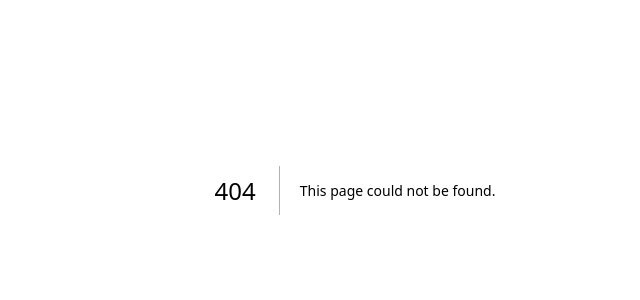
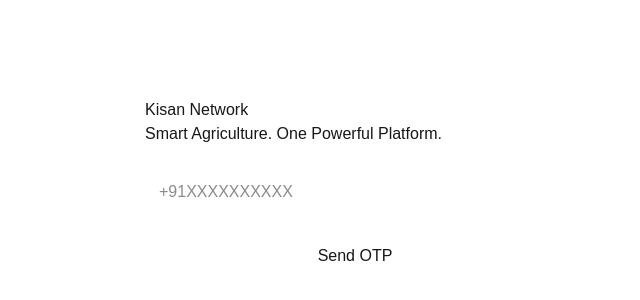
Before and after one commit to dipanshuptdr07-pixel/kisan-network, a Next.js app in the folder apps/web/: page /login in a window 1280 px wide. Before the commit this address had no page. Shown: the part 210-510 px from the top of the page, without its empty margins (285-925 px from the left). Built offline with nearby package versions, Linux system fonts and the light colour scheme.

Commit message:
feat: add auth login and role onboarding screens

```diff
--- /dev/null
+++ b/apps/web/src/app/login/page.tsx
@@ -0,0 +1,62 @@
+"use client";
+
+import { useState } from "react";
+import { createClient } from "@/lib/supabase/client";
+
+export default function LoginPage() {
+  const [phone, setPhone] = useState("");
+  const [loading, setLoading] = useState(false);
+  const [message, setMessage] = useState("");
+
+  async function sendOtp() {
+    if (!phone.trim()) {
+      setMessage("Phone number enter karo.");
+      return;
+    }
+
+    setLoading(true);
+    setMessage("");
+
+    const supabase = createClient();
+
+    const { error } = await supabase.auth.signInWithOtp({
+      phone: phone.trim(),
+    });
+
+    setLoading(false);
+
+    if (error) {
+      setMessage(error.message);
+      return;
+    }
+
+    setMessage("OTP sent successfully.");
+  }
+
+  return (
+    <main style={{ minHeight: "100vh", display: "grid", placeItems: "center", padding: 24 }}>
+      <section style={{ width: "100%", maxWidth: 420 }}>
+        <h1>Kisan Network</h1>
+        <p>Smart Agriculture. One Powerful Platform.</p>
+
+        <input
+          type="tel"
+          placeholder="+91XXXXXXXXXX"
+          value={phone}
+          onChange={(e) => setPhone(e.target.value)}
+          style={{ width: "100%", padding: 14, marginTop: 20 }}
+        />
+
+        <button
+          onClick={sendOtp}
+          disabled={loading}
+          style={{ width: "100%", padding: 14, marginTop: 12 }}
+        >
+          {loading ? "Sending..." : "Send OTP"}
+        </button>
+
+        {message && <p style={{ marginTop: 16 }}>{message}</p>}
+      </section>
+    </main>
+  );
+}
--- /dev/null
+++ b/apps/web/src/app/onboarding/page.tsx
@@ -0,0 +1,35 @@
+"use client";
+
+import { useState } from "react";
+
+const roles = [
+  ["farmer", "🌾", "Farmer"],
+  ["buyer", "🛒", "Buyer / Trader"],
+  ["company", "🏢", "Agri Company"],
+  ["expert", "👨‍🌾", "Agriculture Expert"],
+];
+
+export default function OnboardingPage() {
+  const [role, setRole] = useState("");
+
+  return (
+    <main style={{ minHeight: "100vh", padding: 24 }}>
+      <h1>Choose your role</h1>
+      <p>Select how you will use Kisan Network.</p>
+
+      <div style={{ display: "grid", gap: 12, marginTop: 24 }}>
+        {roles.map(([id, icon, label]) => (
+          <button
+            key={id}
+            onClick={() => setRole(id)}
+            style={{ padding: 18, textAlign: "left" }}
+          >
+            {icon} {label}
+          </button>
+        ))}
+      </div>
+
+      {role && <p style={{ marginTop: 20 }}>Selected: {role}</p>}
+    </main>
+  );
+}
```
